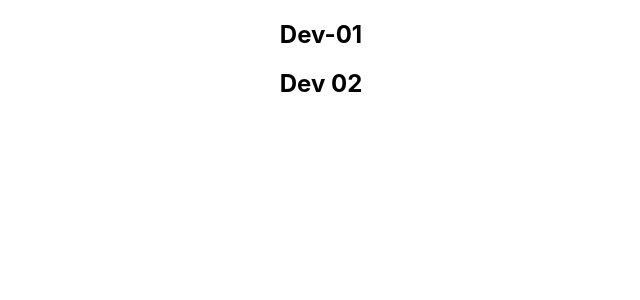
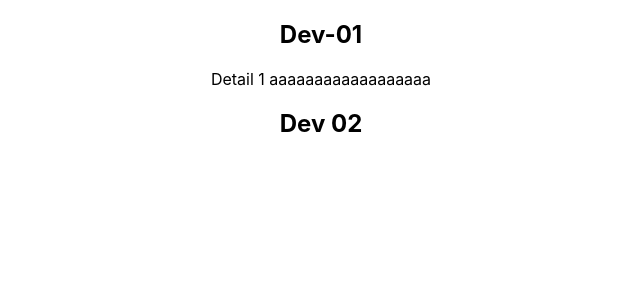
Before and after one commit to THANAWAT-LEGACY/test-github, a React (Create React App) app: page / in a window 1280 px wide. Shown: the top 300 px of the page, without its empty margins (319-959 px from the left). Built offline with nearby package versions, Linux system fonts and the light colour scheme.

Commit message:
add detail

```diff
--- a/src/App.js
+++ b/src/App.js
@@ -6,7 +6,10 @@ class App extends Component {
   render() {
     return (
       <div className="App">
-        <h2>Dev-01</h2>
+        <div>
+          <h2>Dev-01</h2>
+          <p>Detail 1  aaaaaaaaaaaaaaaaaa</p>
+        </div>
         <h2>Dev 02</h2>
       </div>
     );
```
